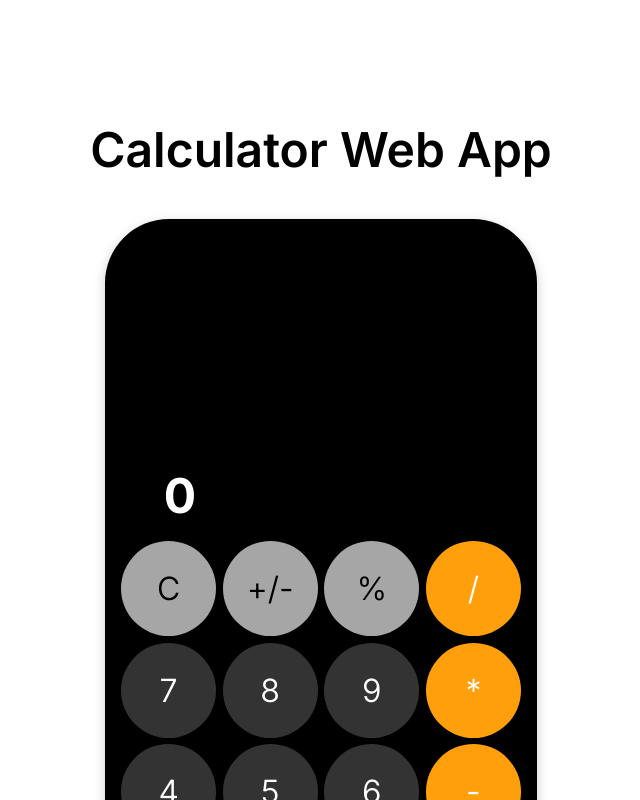
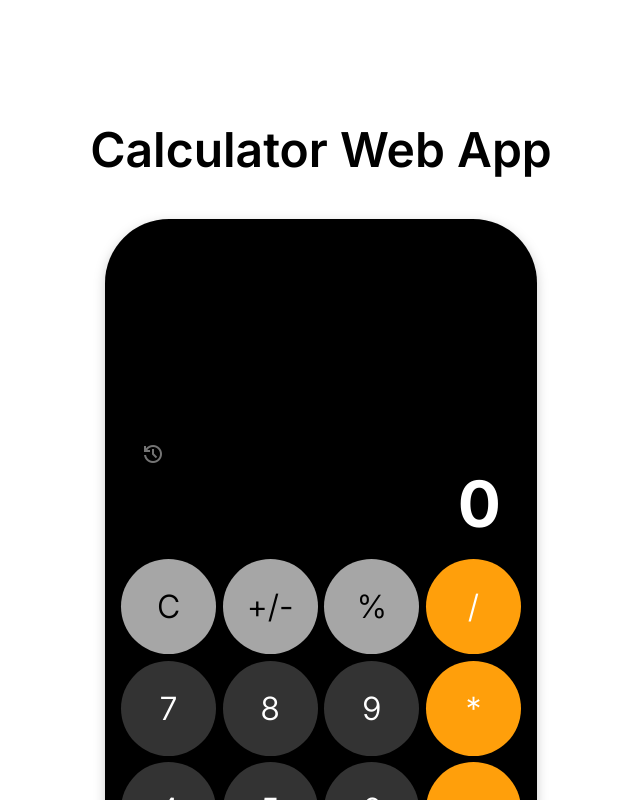
Before and after one commit to Anuoluwapo989/JS-Calculator, a React (Vite) app: page / in a window 1280 px wide. Shown: the top 800 px of the page, without its empty margins (319-959 px from the left). Built offline with nearby package versions, Linux system fonts and the light colour scheme.

Commit message:
Updated UI components and functionality. Also added a history log for user actions. Also fixed bugs in the process of calculation.

```diff
--- a/src/App.css
+++ b/src/App.css
@@ -12,8 +12,8 @@
 
 /* Ensure light-gray text is black for visibility */
 .light-gray {
-    background-color: var(--light-gray);
-    color: black;
+  background-color: var(--light-gray);
+  color: black;
 }
 
 :root {
@@ -29,8 +29,10 @@
 /* App.css */
 #display {
   display: flex;
-  flex-direction: column; /* Stack text vertically */
-  align-items: flex-end;    /* Push text to the right */
+  flex-direction: column;
+  /* Stack text vertically */
+  align-items: flex-end;
+  /* Push text to the right */
   justify-content: center;
   padding: 10px 20px;
   line-height: 1.2;
@@ -59,7 +61,8 @@
 
   /* Use minmax to allow buttons to shrink on small screens */
   grid-template-columns: repeat(4, minmax(60px, 1fr));
-  max-width: 400px; /* Limits the size on large desktops */
+  max-width: 400px;
+  /* Limits the size on large desktops */
   width: 100%;
   gap: 0.4rem;
   padding: 1rem;
@@ -71,8 +74,22 @@
 
 .expression-text {
   font-size: 1.5rem;
-  color: #888;
-  min-height: 30px; /* Keeps the space even if empty */
+  color: var(--light-gray);
+  grid-area: display;
+  font-family: 'Inter', sans-serif;
+  text-align: right;
+  width: 80%;
+
+  /* Prevent line breaks */
+  white-space: nowrap;
+  overflow-x: auto;
+  overflow-y: hidden;
+  outline: none;
+  caret-color: transparent;
+}
+
+.expression-text::-webkit-scrollbar, .result-text::-webkit-scrollbar {
+  display: none;
 }
 
 /* The main answer text (Big & White) */
@@ -80,33 +97,34 @@
   font-size: 3rem;
   color: white;
   font-weight: bold;
-}
-
-#answer {
   grid-area: display;
   font-family: 'Inter', sans-serif;
-  font-weight: 300;
-  /* Scalable font size */
   font-size: clamp(2rem, 10vw, 4rem);
   text-align: right;
   color: var(--white);
-  width: 100%; /* Changed from 420px for responsiveness */
+  width: 100%;
+
+  /* Prevent line breaks */
   white-space: nowrap;
   overflow-x: auto;
   overflow-y: hidden;
-  padding: 1rem 0;
+
   outline: none;
   caret-color: transparent;
-}
 
-#answer::-webkit-scrollbar {
-  display: none;
+  /* Prevent height jump when expression is present */
+
+  min-height: 2rem;
+
 }
 
 #display {
+  grid-area: display;
   display: flex;
-  flex-direction: column; /* Stack text vertically */
-  align-items: flex-end;    /* Push text to the right */
+  flex-direction: column;
+  /* Stack text vertically */
+  align-items: flex-end;
+  /* Push text to the right */
   justify-content: center;
   padding: 10px 20px;
   line-height: 1.2;
@@ -119,7 +137,8 @@ button {
   font-weight: 350;
   border: none;
   cursor: pointer;
-  border-radius: 100%; /* Perfect circles */
+  border-radius: 100%;
+  /* Perfect circles */
   width: 100%;
   transition: transform 0.1s ease-in-out;
   font-family: 'Inter', sans-serif;
@@ -128,46 +147,109 @@ button {
   justify-content: center;
 }
 
-#calc{
+#calc {
   aspect-ratio: auto;
   grid-area: calc;
 }
-
-
-/* .material-symbols-outlined {
-  width: 5em;
-
-} */
 
 button:active {
   transform: scale(0.92);
 }
 
-.light-gray { background-color: var(--light-gray); }
-.dark-gray { background-color: var(--dark-gray); color: white; }
-.yellow { background-color: var(--yellow); color: white; }
+.light-gray {
+  background-color: var(--light-gray);
+}
+
+.dark-gray {
+  background-color: var(--dark-gray);
+  color: white;
+}
+
+.yellow {
+  background-color: var(--yellow);
+  color: white;
+}
 
 /* Grid Area Assignments */
-#clear { grid-area: clear; }
-#negative { grid-area: negative; }
-#percentage { grid-area: percentage; }
-#divide { grid-area: divide; }
-#seven { grid-area: seven; }
-#eight { grid-area: eight; }
-#nine { grid-area: nine; }
-#multiply { grid-area: multiply; }
-#four { grid-area: four; }
-#five { grid-area: five; }
-#six { grid-area: six; }
-#subtract { grid-area: subtract; }
-#one { grid-area: one; }
-#two { grid-area: two; }
-#three { grid-area: three; }
-#add { grid-area: add; }
-#calculator { grid-area: calc; }
-#zero { grid-area: zero; }
-#decimal { grid-area: decimal; }
-#equals { grid-area: equals; }
+#clear {
+  grid-area: clear;
+}
+
+#negative {
+  grid-area: negative;
+}
+
+#percentage {
+  grid-area: percentage;
+}
+
+#divide {
+  grid-area: divide;
+}
+
+#seven {
+  grid-area: seven;
+}
+
+#eight {
+  grid-area: eight;
+}
+
+#nine {
+  grid-area: nine;
+}
+
+#multiply {
+  grid-area: multiply;
+}
+
+#four {
+  grid-area: four;
+}
+
+#five {
+  grid-area: five;
+}
+
+#six {
+  grid-area: six;
+}
+
+#subtract {
+  grid-area: subtract;
+}
+
+#one {
+  grid-area: one;
+}
+
+#two {
+  grid-area: two;
+}
+
+#three {
+  grid-area: three;
+}
+
+#add {
+  grid-area: add;
+}
+
+#calculator {
+  grid-area: calc;
+}
+
+#zero {
+  grid-area: zero;
+}
+
+#decimal {
+  grid-area: decimal;
+}
+
+#equals {
+  grid-area: equals;
+}
 
 h1 {
   font-family: 'Inter', sans-serif;
@@ -175,3 +257,78 @@ h1 {
   font-size: clamp(1.5rem, 5vw, 3rem);
   margin-bottom: 2.5rem;
 }
+
+
+/* 1. Necessary for the absolute positioning of the history icon */
+#display {
+  position: relative;
+}
+
+/* 2. The small history clock icon inside the display screen */
+.history-icon {
+  position: absolute;
+  top: 15px;
+  left: 20px;
+  color: var(--light-gray);
+  cursor: pointer;
+  opacity: 0.7;
+  transition: opacity 0.2s;
+}
+
+.history-icon:hover {
+  opacity: 1;
+  color: var(--white);
+}
+
+/* 3. The History Popup List */
+.history-list {
+  position: absolute;
+  /* Centers the list over the calculator */
+  top: 50%;
+  left: 50%;
+  transform: translate(-50%, -50%);
+
+  width: 80%;
+  max-height: 60%;
+
+  /* Glassmorphism / Dark theme style */
+  background-color: rgba(30, 30, 30, 0.95);
+  -webkit-backdrop-filter: blur(10px);
+  backdrop-filter: blur(10px);
+  border: 1px solid #444;
+  border-radius: 20px;
+
+  padding: 20px;
+  overflow-y: auto;
+  z-index: 100;
+  box-shadow: 0 20px 50px rgba(0,0,0,0.5);
+  color: white;
+  font-family: 'Inter', sans-serif;
+}
+
+/* 4. Individual History Items */
+.history-item {
+  font-size: 1.1rem;
+  padding: 12px 0;
+  border-bottom: 1px solid #444;
+  text-align: right;
+  color: #ddd;
+}
+
+.history-item:last-child {
+  border-bottom: none;
+}
+
+/* 5. The Close Button (New!) */
+.close-history {
+  margin-top: 20px; /* <--- EQUAL PADDING TOP */
+  background-color: var(--yellow);
+  color: white;
+  border: none;
+  padding: 10px;
+  border-radius: 20px;
+  width: 100%;
+  font-size: 1.2rem;
+  font-weight: bold;
+  aspect-ratio: auto; /* Overrides the 1/1 ratio from general button style */
+}
--- a/src/App.tsx
+++ b/src/App.tsx
@@ -6,77 +6,78 @@ import './App.css';
 type OperatorType = '/' | '*' | '-' | '+' | '=' | null;
 
 function App() {
-  // State 1: The full math string (e.g., "50 * 2 + 10")
   const [expression, setExpression] = useState<string>("");
-
-  // State 2: The live answer (e.g., "110")
   const [result, setResult] = useState<string>("0");
-
-  // const [display, setDisplay] = useState<string>("0");
-  // const [result, setResult] = useState<boolean>(false);
-
+  const [history, setHistory] = useState<string[]>([]);
+  const [showHistory, setShowHistory] = useState<boolean>(false);
   const [activeOperator, setActiveOperator] = useState<OperatorType>(null);
 
-  // Helper function to check if a symbol is an operator
+  // NEW STATE: Tracks if we just finished a calculation
+  const [hasCalculated, setHasCalculated] = useState<boolean>(false);
+
   const isOperator = (symbol: string) => /[*/+-]/.test(symbol);
-  useEffect(() => {
-    if (!expression) {
-      setResult("0");
-      return;
-    }
 
-    try {
-      // Check if the last character is NOT an operator (so we don't solve "50 +")
-      const lastChar = expression.slice(-1);
-      if (!isOperator(lastChar)) {
-        const calculated = evaluate(expression);
-        setResult(String(calculated));
-      }
-    } catch (error) {
-      // If the math is invalid (incomplete), we just ignore it
-      // and keep the previous valid result on screen.
-    }
-  }, [expression]);
-
-
-  // // NOTE: We wrap calculate in useCallback so it can be used in the useEffect below
-  // const calculate = useCallback(() => {
-  //   try {
-  //     // Evaluate the math expression
-  //     const evaluated = evaluate(display.trim());
-  //     setDisplay(String(evaluated));
-  //     setResult(true);
-  //     setActiveOperator(null);
-  //   } catch (error) {
-  //     setDisplay("Error");
-  //     setResult(true);
-  //     setActiveOperator(null);
-  //   }
-  // }, [display]);
-
-  // NOTE: We wrap buttonPress in useCallback to avoid stale state in event listeners
   const buttonPress = useCallback((symbol: string) => {
     if (symbol === "clear") {
       setExpression("");
       setResult("0");
       setActiveOperator(null);
+      setHasCalculated(false);
     }
     else if (symbol === "=") {
-      // FINAL COMMIT: Replace the expression with the calculated result
-      setExpression(result);
-      setActiveOperator(null);
+      if (!expression) return;
+
+      try {
+        // 1. Calculate
+        const finalResult = evaluate(expression);
+
+        // 2. History: Save FULL string (Equation = Answer)
+        const historyItem = `${expression} = ${finalResult}`;
+        setHistory(prev => [historyItem, ...prev]);
+
+        // 3. Display: Show result
+        setResult(String(finalResult));
+        setExpression(String(finalResult));
+        setActiveOperator(null);
+
+        // 4. Set Flag: We just finished a calculation
+        setHasCalculated(true);
+
+      } catch (error) {
+        setResult("Error");
+      }
+    }
+    else if (symbol === "history") {
+        setShowHistory(!showHistory);
+    }
+    else if (symbol === "percent") {
+      try {
+        const percentValue = evaluate(expression + " / 100");
+        setExpression(String(percentValue));
+      } catch (error) {
+        setResult("Error");
+      }
+    }
+    else if (symbol === "calc") {
+      if (!expression) return;
+      try {
+        const finalResult = evaluate(expression);
+        setResult(String(finalResult));
+        setExpression(String(finalResult));
+        setActiveOperator(null);
+        setHasCalculated(true); // Treat this like =
+      } catch (error) {
+        setResult("Error");
+      }
     }
     else if (symbol === "negative") {
-      // Simple logic to toggle negative at the start
       if (expression === "") setExpression("-");
       else setExpression(prev => prev + "-");
     }
     else if (isOperator(symbol)) {
+      setHasCalculated(false); // If user hits +, -, *, / we continue using the answer
       const lastChar = expression.slice(-1);
-
-      // If user typed an operator, prevent duplicates (e.g. "50++")
       if (isOperator(lastChar)) {
-        // Replace the old operator with the new one
         setExpression(prev => prev.slice(0, -1) + symbol);
       } else {
         setExpression(prev => prev + symbol);
@@ -84,18 +85,22 @@ function App() {
       setActiveOperator(symbol as OperatorType);
     }
     else {
-      // It's a number/decimal
-      setExpression(prev => prev + symbol);
+      // --- NUMBER LOGIC ---
+      if (hasCalculated) {
+        // If we just solved something and type a number, START NEW
+        setExpression(symbol);
+        setHasCalculated(false);
+      } else {
+        // Otherwise, append normally
+        setExpression(prev => prev + symbol);
+      }
       setActiveOperator(null);
     }
-  }, [expression, result]);
+  }, [expression, showHistory, activeOperator, hasCalculated]);
 
-  // GLOBAL KEYBOARD LISTENER
-  // We attach this to the window instead of the div.
-  // This allows desktop typing without needing to "focus" the display.
+  // Keyboard Handler
   useEffect(() => {
     const handleKeyDown = (e: KeyboardEvent) => {
-      const allowed = ['Backspace', 'Delete', 'ArrowLeft', 'ArrowRight'];
       if (e.key === 'Enter') {
         e.preventDefault();
         buttonPress("=");
@@ -118,17 +123,41 @@ function App() {
       <h1>Calculator Web App</h1>
       <div id="calculator">
 
-        {/* NEW DUAL DISPLAY */}
         <div id="display">
-          {/* Top: The Formula */}
+          {/* TOP LINE: Parse the history string to show ONLY the equation */}
           <div className="expression-text">
-            {expression}
+            {history.length > 0
+              ? history[0].split('=')[0] // Takes the part BEFORE the equals sign
+              : '\u00A0'}
           </div>
-          {/* Bottom: The Live Answer */}
+
           <div className="result-text">
-            {result}
+            {expression || "0"}
+          </div>
+
+          <div
+             onClick={() => setShowHistory(!showHistory)}
+             className="history-icon"
+             title="View History"
+          >
+             <span className="material-symbols-outlined">history</span>
           </div>
         </div>
+
+        {showHistory && (
+            <div className="history-list">
+                <div style={{display:'flex', justifyContent:'space-between', alignItems:'center', marginBottom:'10px'}}>
+                   <h3>History</h3>
+                </div>
+                {history.length === 0 && <p>No calculations yet.</p>}
+                {history.map((item, index) => (
+                    <div key={index} className="history-item">{item}</div>
+                ))}
+                <button className="close-history" onClick={() => setShowHistory(false)}>Close</button>
+            </div>
+        )}
+
+        {/* BUTTONS */}
         <button id="clear" onClick={() => buttonPress("clear")} className="light-gray">C</button>
         <button id="negative" onClick={() => buttonPress("negative")} className="light-gray">+/-</button>
         <button id="percentage" onClick={() => buttonPress("percent")} className="light-gray">%</button>
@@ -152,6 +181,7 @@ function App() {
         <button id="calc" onClick={() => buttonPress("calc")} className="dark-gray">
           <span className="material-symbols-outlined">calculate</span>
         </button>
+
         <button id="zero" onClick={() => buttonPress("0")} className="dark-gray">0</button>
         <button id="decimal" onClick={() => buttonPress(".")} className="dark-gray">.</button>
         <button id="equals" onClick={() => buttonPress("=")} className="yellow">=</button>
```
